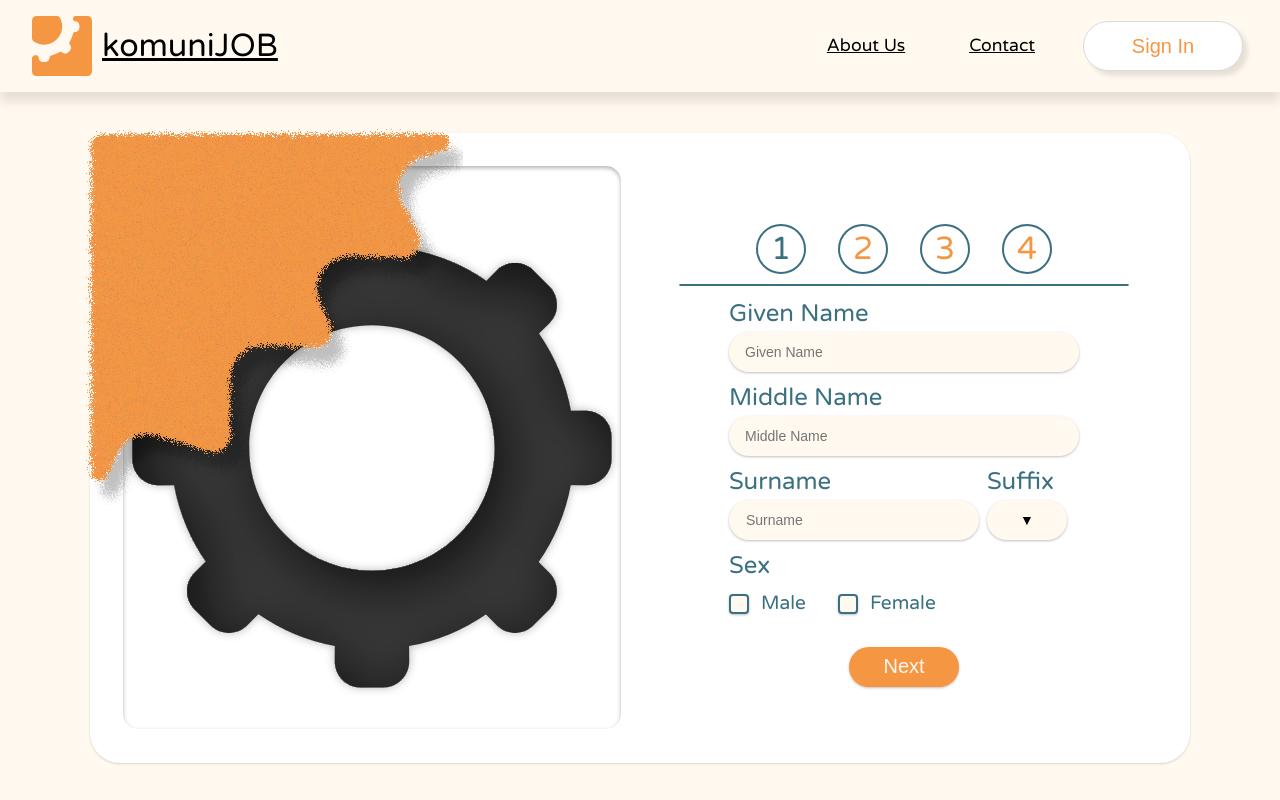
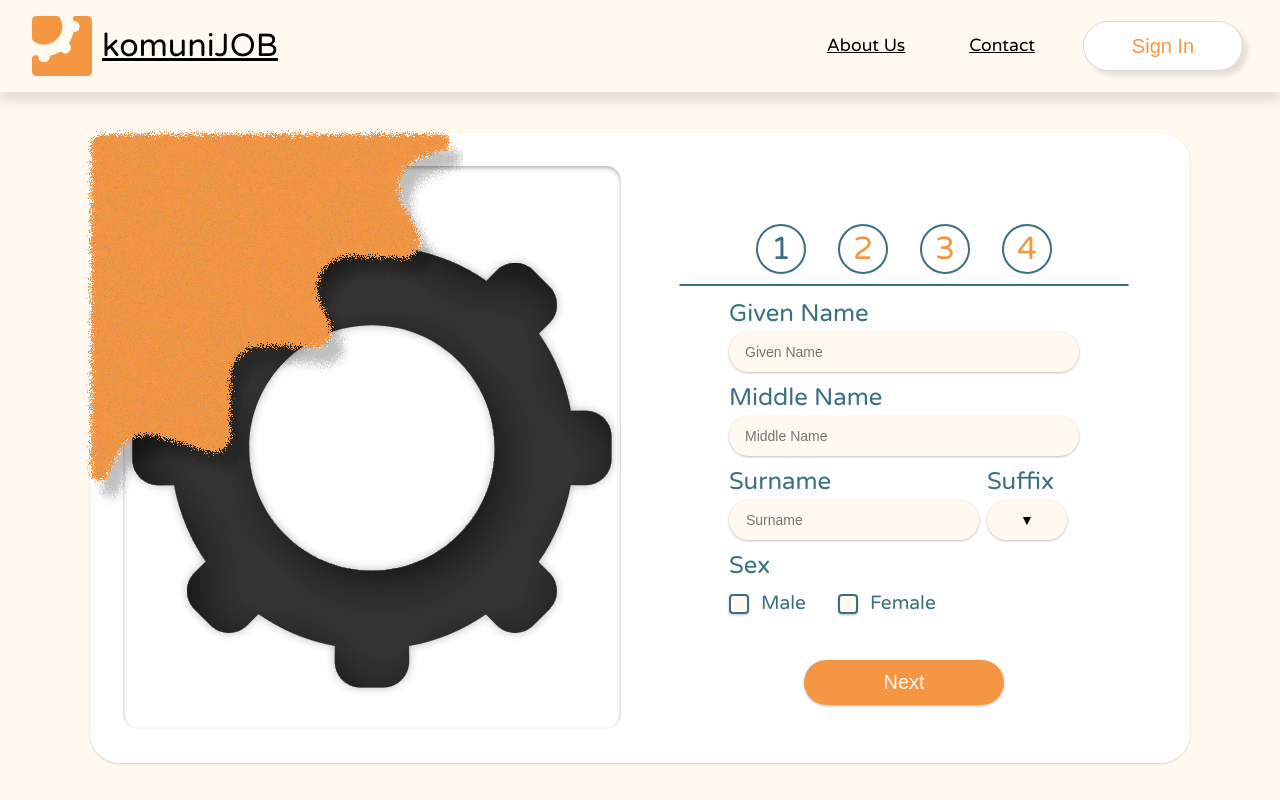
Before and after one commit to lenibnob/Komuni-Job, a React (Vite) app in the folder frontend/: page /register in a window 1280 px wide. Built offline with nearby package versions, Linux system fonts and the light colour scheme.

Commit message:
no update

```diff
--- a/frontend/src/css/AuthCSS/Registration.css
+++ b/frontend/src/css/AuthCSS/Registration.css
@@ -194,8 +194,8 @@
   padding-left: 30px;
   padding-right: 30px;
   margin-top: 15%;
-  width: 110px;
-  height: 40px;
+  width: 200px;
+  height: 45px;
   text-align: center;
 
   font-size: 20px;
--- a/frontend/src/css/DashboardCSS/PostJob.css
+++ b/frontend/src/css/DashboardCSS/PostJob.css
@@ -85,7 +85,7 @@ width: 100%;
     box-shadow: 0 0 10px rgba(245, 150, 67, 0.5);
 
     width: 100%;
-    height: 85%;
+    height: 110%;
 
     padding: 2rem;
     gap: 2rem ;
@@ -170,6 +170,12 @@ textarea {
     background-color: transparent;
     color: #F59643;
     border-color: #F59643;
+}
+
+.jobPost-tagAdd:hover {
+    background-color: #F59643;
+    color: white;
+    border-color: #F59643;
     font-size: 1.2rem;
     cursor: pointer;
 }
```
